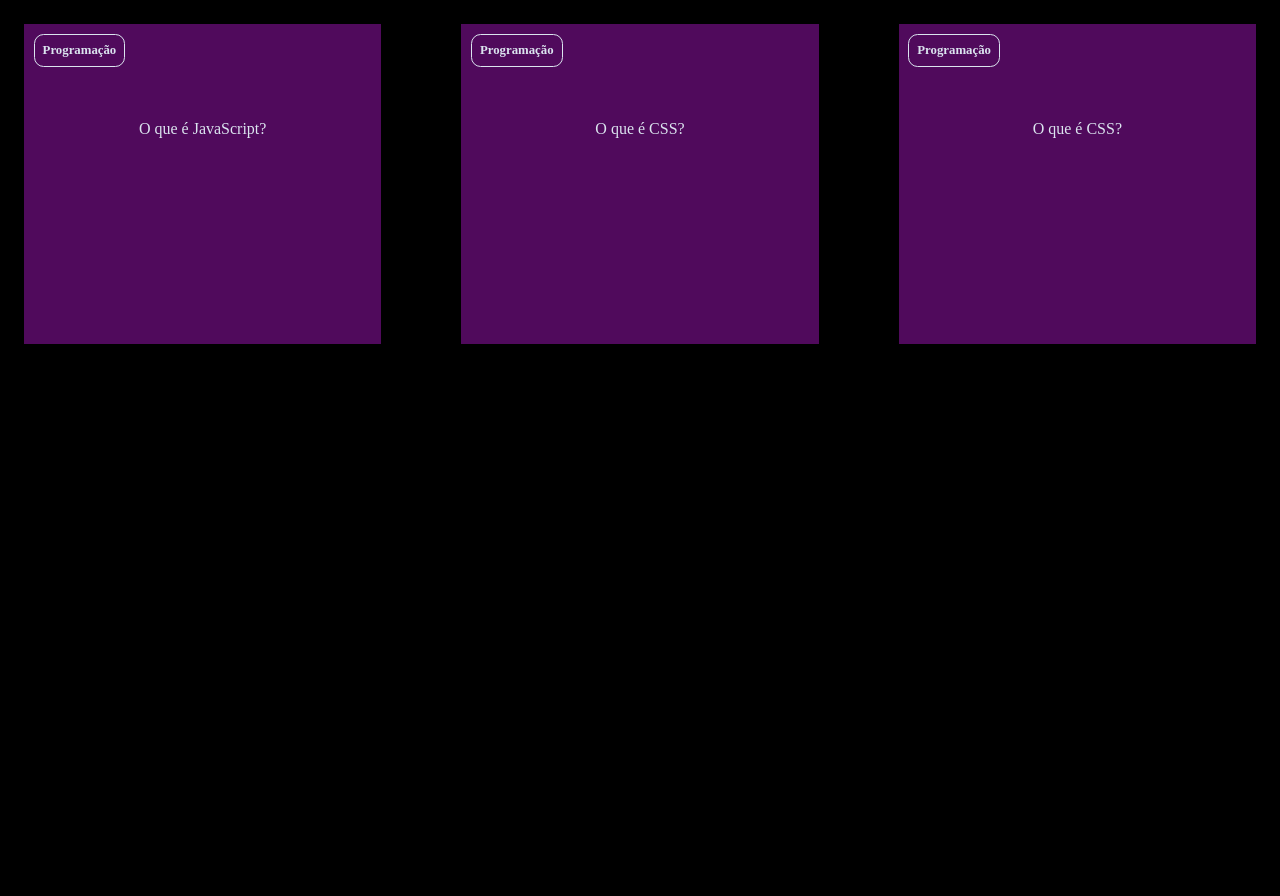
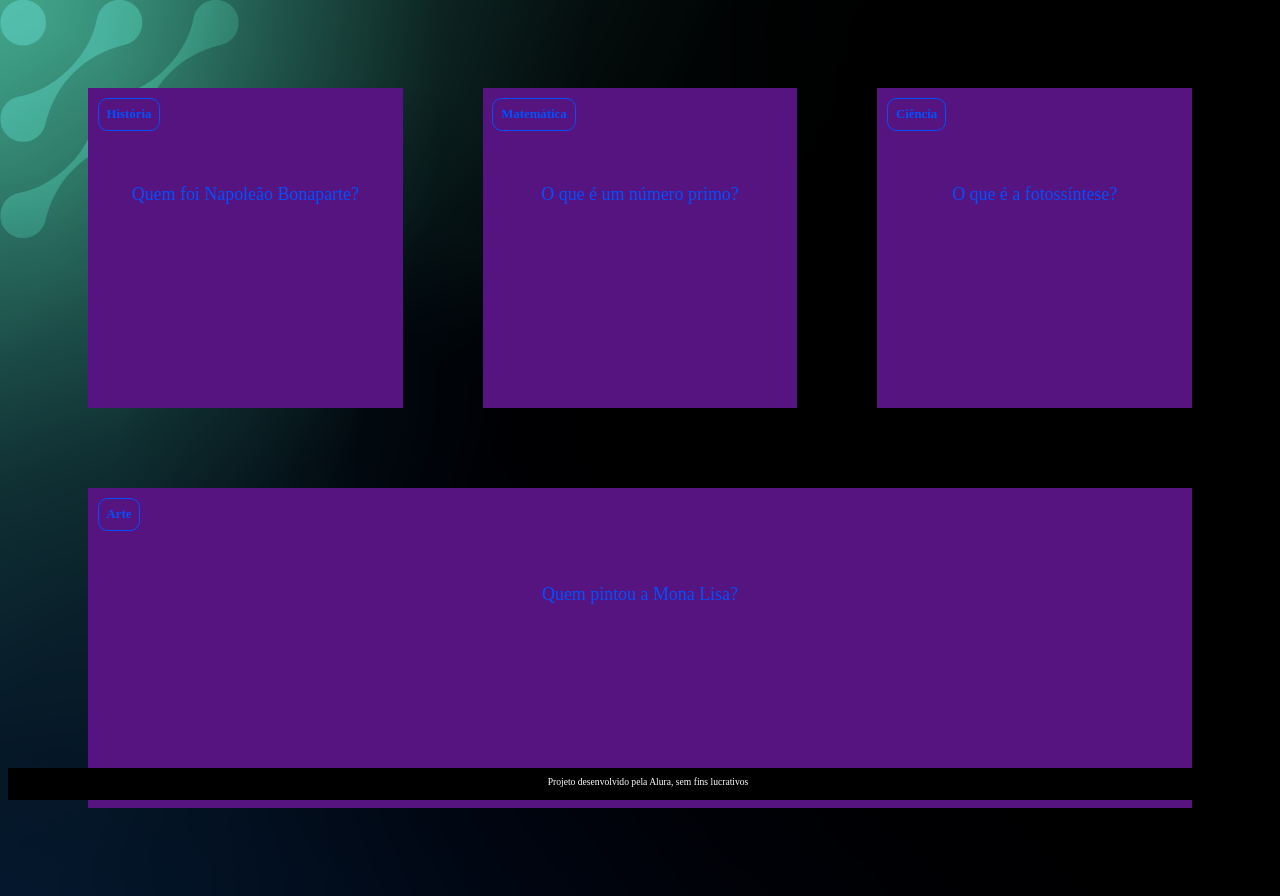
Before and after one commit to raianepadilha/flashcard, a plain HTML site: page index.html in a window 1280 px wide. Before the commit the page ends 800 px from the top, so only its background shows below. Drawn offline with Linux system fonts and the light colour scheme.

Commit message:
Add files via upload

```diff
--- /dev/null
+++ b/app.js
@@ -0,0 +1,29 @@
+function criaCartao(categoria, pergunta, resposta) {
+    let container = document.getElementById('container')
+    let cartao = document.createElement('article')
+    cartao.className = 'cartao'
+
+    cartao.innerHTML = `
+    <div class="cartao__conteudo">
+    <h3>${categoria}</h3>
+    <div class="cartao__conteudo__pergunta">
+        <p>${pergunta}</p>
+    </div>
+    <div class="cartao__conteudo__resposta">
+        <p>${resposta}</p>
+    </div>
+    </div>
+    `
+
+    let respostaEstaVisivel = false
+
+    function viraCartao() {
+        respostaEstaVisivel = !respostaEstaVisivel
+        cartao.classList.toggle('active', respostaEstaVisivel)
+    }
+    cartao.addEventListener('click', viraCartao)
+
+
+    container.appendChild(cartao)
+
+}
--- /dev/null
+++ b/assets/style.css
@@ -0,0 +1,116 @@
+:root {
+    --text-color: #0051ff;
+    --card-front-color: #551480;
+    --card-back-color: #032e25;
+}
+
+body {
+    background: url('img/bg-desktop.webp');
+    font-family: Bai Jamjuree;
+}
+
+#container {
+    display: flex;
+    flex-wrap: wrap;
+    justify-content: space-between;
+    padding: 4rem;
+    gap: 3rem;
+}
+
+.cartao {
+    margin: 1rem 1rem;
+    height: 20rem;
+    flex-grow: 1;
+    flex-basis: calc(33% - 6rem);
+}
+
+.cartao__conteudo {
+    background-color: var(--card-front-color);
+    text-align: center;
+    /* background-color: aquamarine; */
+    height: 100%;
+    transform-style: preserve-3d;
+    transition: transform 300ms ease-in-out;
+}
+
+.cartao__conteudo h3 {
+    color: var(--text-color);
+    border: 1px solid var(--text-color);
+    text-align: left;
+    padding: 0.5rem;
+    position: absolute;
+    margin: 0.6rem;
+    border-radius: 0.6rem;
+    font-size: 1vw;
+    backface-visibility: hidden;
+}
+
+.cartao__conteudo p {
+    margin-top: 1rem;
+    padding: 2rem;
+    margin-top: 4rem;
+    font-size: 1.4vw;
+}
+
+.cartao__conteudo__pergunta p {
+    color: var(--text-color);
+    font-weight: 500;
+}
+
+.cartao__conteudo__resposta p {
+    color: var(--card-back-color);
+    font-weight: 700;
+}
+
+.cartao.active .cartao__conteudo {
+    transform: rotateY(180deg);
+}
+
+.cartao__conteudo__pergunta,
+.cartao__conteudo__resposta {
+    backface-visibility: hidden;
+    position: absolute;
+    height: 100%;
+    width: 100%;
+    box-sizing: border-box;
+}
+
+.cartao__conteudo__resposta {
+    transform: rotateY(180deg);
+    background-color: rgba(0, 244, 191, 0.2);
+    border: 4px solid var(--card-back-color);
+}
+
+footer {
+    background-color: black;
+    color: white;
+    position: fixed;
+    bottom: 0;
+    width: 100%;
+    height: 2rem;
+}
+
+footer p {
+    text-align: center;
+    font-size: 0.6rem;
+    margin-top: 0.5rem;
+}
+
+@media (max-width: 560px) {
+
+    body {
+        background: url('img/bg-mobile.webp'), no-repeat cover;
+    }
+
+    .cartao {
+        flex: 1 0 calc(100% - 1rem)
+    }
+
+    .cartao__conteudo h3 {
+        font-size: 3vw;
+    }
+
+    .cartao__conteudo p {
+        font-size: 3.8vw;
+    }
+}
--- a/index.html
+++ b/index.html
@@ -3,15 +3,13 @@
 <head>
     <meta charset="UTF-8">
     <meta name="viewport" content="width=device-width, initial-scale=1.0">
-    <link rel="stylesheet" href="apps.js">
-    <link rel="stylesheet" href="perguntas.js">
-    <link rel="stylesheet" href="style.css">
+    <link rel="stylesheet" href="assets/style.css">
     <title>Flashcard</title>
 </head>
 <body>
     <main>
         <section id="container">
-            <article class="cartao">
+            <!-- <article class="cartao">
                 <div class="cartao__conteudo">
                     <h3>Programação</h3>
                     <div class="cartao__conteudo__pergunta">
@@ -21,32 +19,13 @@
                         <p>O JavaScript é uma linguagem de programação</p>
                     </div>
                 </div>
-            </article>
-            <article class="cartao">
-                <div class="cartao__conteudo">
-                    <h3>Programação</h3>
-                    <div class="cartao__conteudo__pergunta">
-                        <p>O que é CSS?</p>
-                    </div>
-                    <div class="cartao__conteudo__resposta">
-                    <p>O CSS é uma linguagem de estilização</p>
-                    </div>
-                </div>
-            </article>
-            <article class="cartao">
-                <div class="cartao__conteudo">
-                    <h3>Programação</h3>
-                    <div class="cartao__conteudo__pergunta">
-                        <p>O que é CSS?</p>
-                    </div>
-                    <div class="cartao__conteudo__resposta">
-                    <p>O CSS é uma linguagem de estilização</p>
-                    </div>
-                </div>
-            </article>
+            </article> -->
         </section>
     </main>
     <footer>
+        <p>Projeto desenvolvido pela Alura, sem fins lucrativos</p>
     </footer>
+    <script src="app.js"></script>
+    <script src="perguntas.js"></script>
 </body>
 </html>
--- a/perguntas.js
+++ b/perguntas.js
@@ -1,23 +1,23 @@
 criaCartao(
-    'Programação',
-    'O que é Python?',
-    'O Python é uma linguagem de programação'
+    'História',
+    'Quem foi Napoleão Bonaparte?',
+    'Napoleão Bonaparte foi um líder militar e imperador francês, conhecido por suas conquistas durante as Guerras Napoleônicas.'
 )
 
 criaCartao(
-    'Geografia',
-    'Qual a capital da França?',
-    'A capital da França é Paris'
+    'Matemática',
+    'O que é um número primo?',
+    'Um número primo é um número natural maior que 1 que só é divisível por 1 e ele mesmo.'
 )
 
 criaCartao(
-    'Programação',
-    'O que é uma função?',
-    'Uma função é um bloco de código que executa alguma tarefa'
+    'Ciência',
+    'O que é a fotossíntese?',
+    'A fotossíntese é o processo pelo qual as plantas convertem luz solar, dióxido de carbono e água em glicose e oxigênio.'
 )
 
 criaCartao(
-    'Lingua inglesa',
-    'Como se diz oi em Inglês?',
-    'Oi em ingles é HI (RAI)'
+    'Arte',
+    'Quem pintou a Mona Lisa?',
+    'A Mona Lisa foi pintada por Leonardo da Vinci, um dos maiores artistas do Renascimento.'
 )
```
Also changed, not shown: assets/img/bg-desktop.webp (added), assets/img/bg-mobile.webp (added), assets/img/bg-tablet.webp (added).
